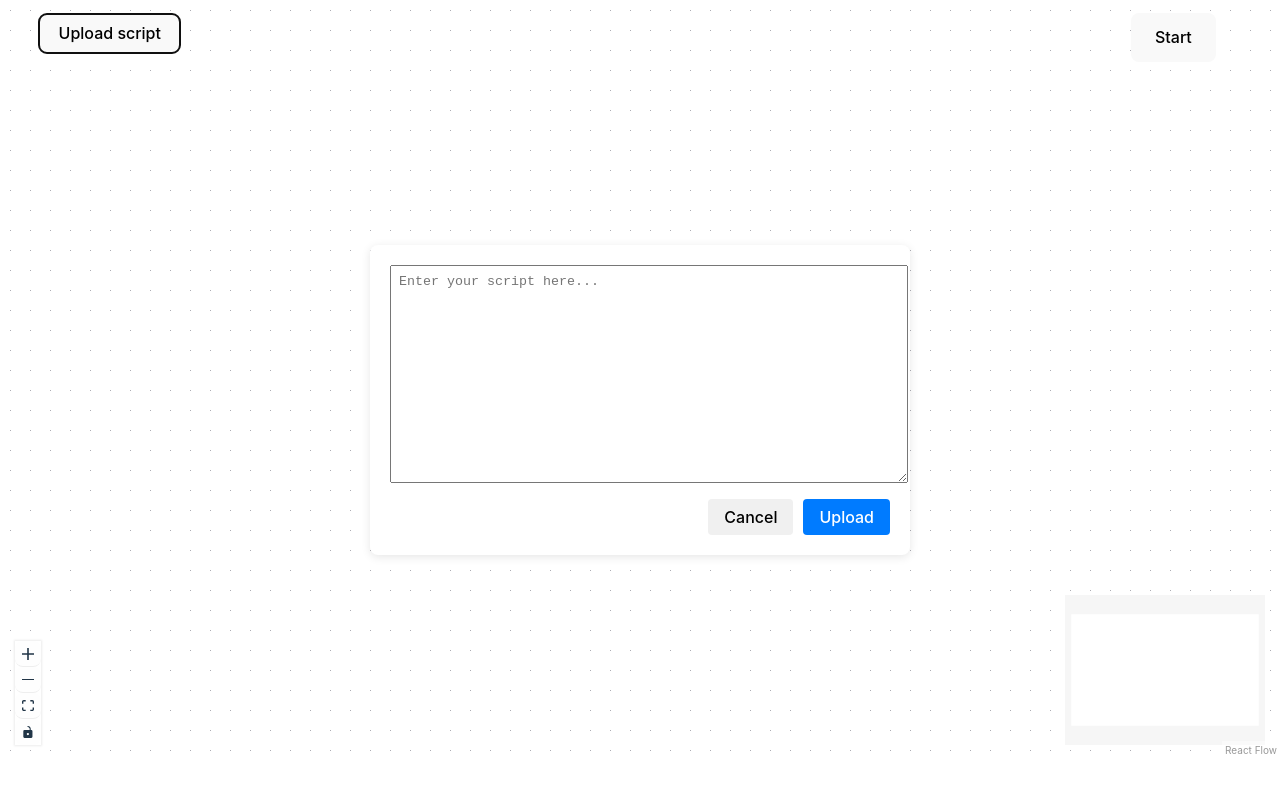
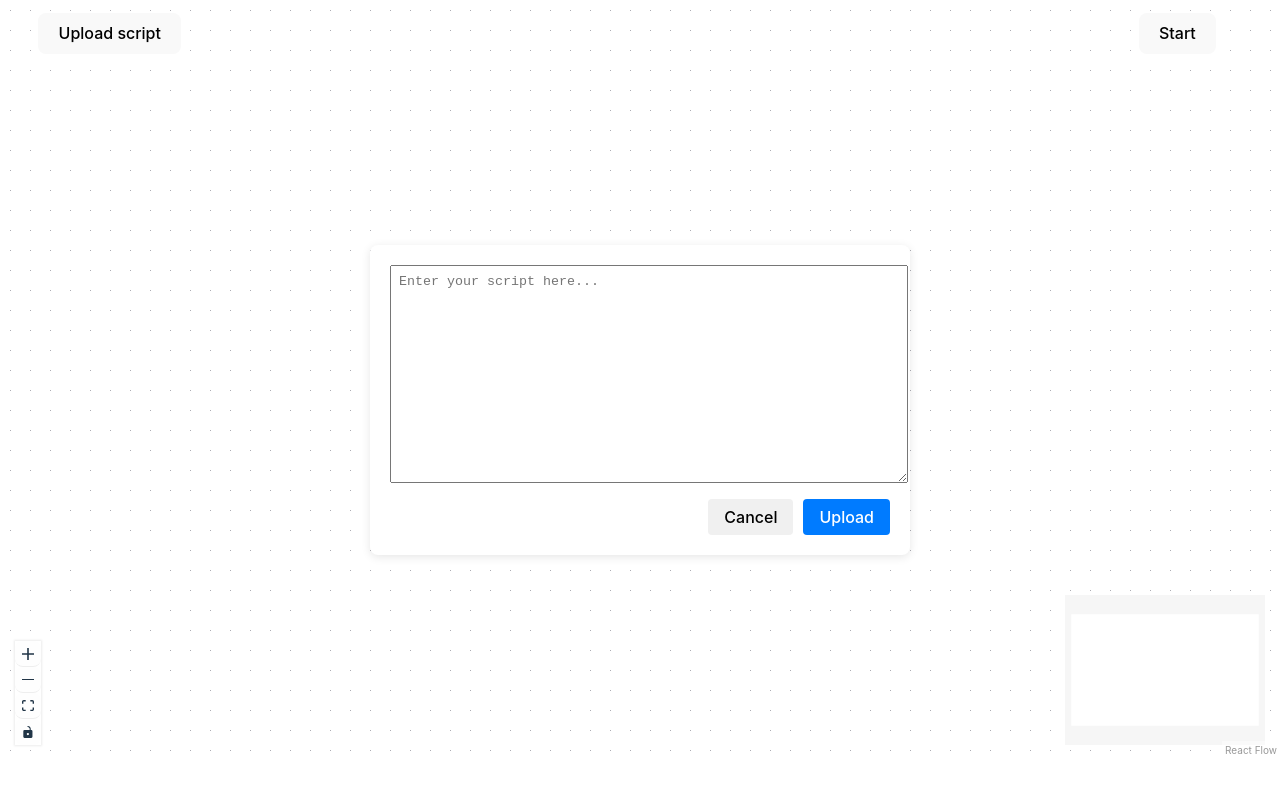
Before and after one commit to cyberwenyi2357/IUI-group-project, a React (Vite) app: page / in a window 1280 px wide. Both pictures are taken after a click on the button "Upload script". Shown: the top 792 px of the page. Built offline with nearby package versions, Linux system fonts and the light colour scheme; no server answers.

Commit message:
fix: recording button style.

```diff
--- a/src/components/RealTimeTranscription.tsx
+++ b/src/components/RealTimeTranscription.tsx
@@ -135,10 +135,10 @@ const RealTimeTranscription = forwardRef((props:Props, ref) => {
 
     return (
         <>
-            <button className={isRecording ? "recording-button-blinking" : "recording-button"}
-                    onClick={handleClick}>
-                {isRecording ? 'Stop' : 'Start'}
-            </button>
+            {
+                isRecording ? (<button className={"recording-button-blinking"} onClick={handleClick}>Stop</button>)
+                            : (<button className={"recording-button"} onClick={handleClick}>Start</button>)
+            }
         </>
     );
 });
--- a/src/style/index.css
+++ b/src/style/index.css
@@ -43,20 +43,26 @@ button {
   cursor: pointer;
   transition: border-color 0.25s;
 }
+
 button:hover {
   border-color: #646cff;
 }
-button:focus,
-button:focus-visible {
-  outline: 4px auto -webkit-focus-ring-color;
-}
+
+/*button:focus,*/
+/*button:focus-visible {*/
+/*  outline: 4px auto -webkit-focus-ring-color;*/
+/*}*/
 
 .recording-button {
   position: absolute;
   right: 5vw;
   top: 1vw;
   z-index: 6;
-  border: 5px solid transparent;
+  border: 1px solid transparent;
+}
+
+.recording-button:hover {
+  border: 1px solid #F08080;
 }
 
 .recording-button-blinking {
@@ -64,19 +70,15 @@ button:focus-visible {
   right: 5vw;
   top: 1vw;
   z-index: 6;
-  animation: blinking-button 1s infinite;
+  animation: blinking-button 1.6s infinite;
 }
 
 @keyframes blinking-button {
-  0% { border: 5px solid red; }
-  50% { border: 5px solid blue; }
-  100% { border: 5px solid red; }
+  0% { border: 1px solid #F08080; }
+  50% { border: 1px solid blue; }
+  100% { border: 1px solid #F08080; }
 }
 
-.recording-button:focus,
-.recording-button:focus-visible{
-  outline: 2px solid #F08080;
-}
 
 @media (prefers-color-scheme: light) {
   :root {
```
